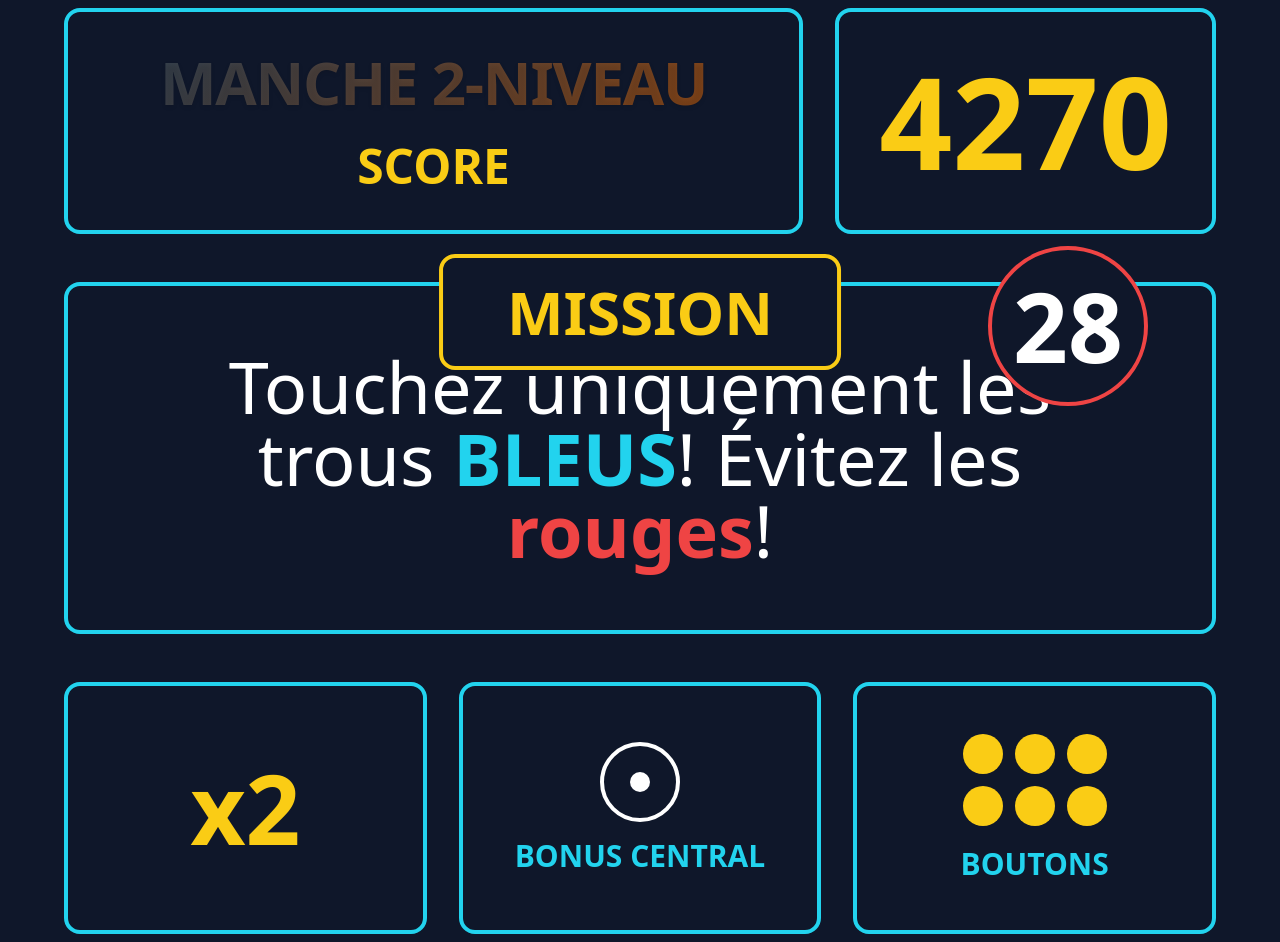
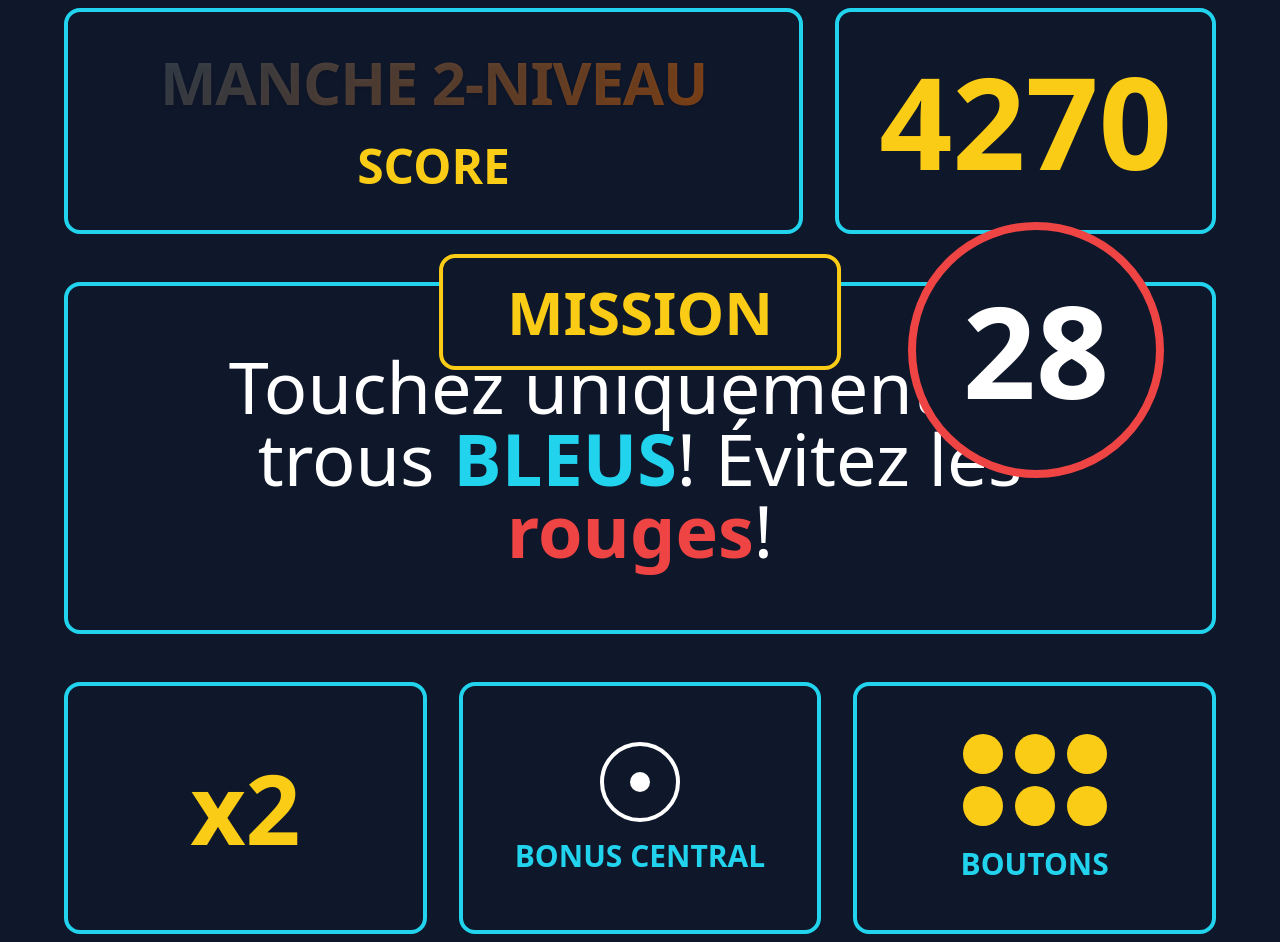
Before and after one commit to kur0s4ki/SocialBar, a React (Create React App) app in the folder animations/: page /game-in-progress in a window 1280 px wide. Built offline with nearby package versions, Linux system fonts and the light colour scheme.

Commit message:
Update GameInProgress component layout for enhanced visibility and aesthetics
- Increased the size of the mission number circle for better visibility.
- Adjusted positioning and border styles to improve overall UI aesthetics.

```diff
--- a/animations/src/GameInProgress.js
+++ b/animations/src/GameInProgress.js
@@ -32,9 +32,9 @@ function GameInProgress() {
           </div>
 
           {/* Mission Number Circle */}
-          <div className="absolute -top-10 right-16">
-            <div className="w-40 h-40 bg-slate-900 border-4 border-red-500 rounded-full flex items-center justify-center">
-              <span className="text-white text-8xl font-bold">28</span>
+          <div className="absolute -top-16 right-12">
+            <div className="w-64 h-64 bg-slate-900 border-8 border-red-500 rounded-full flex items-center justify-center">
+              <span className="text-white text-9xl font-bold">28</span>
             </div>
           </div>
 
```
